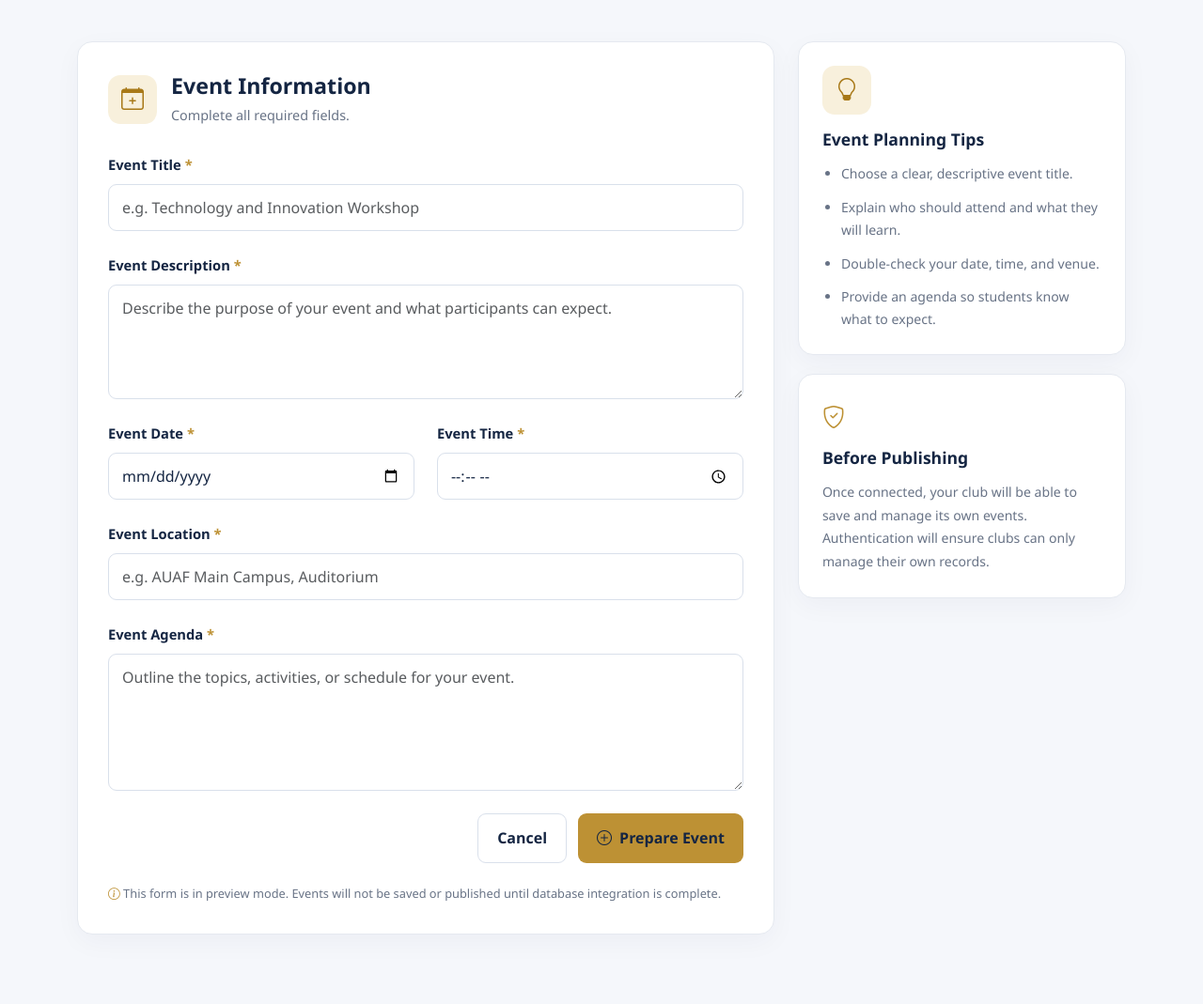
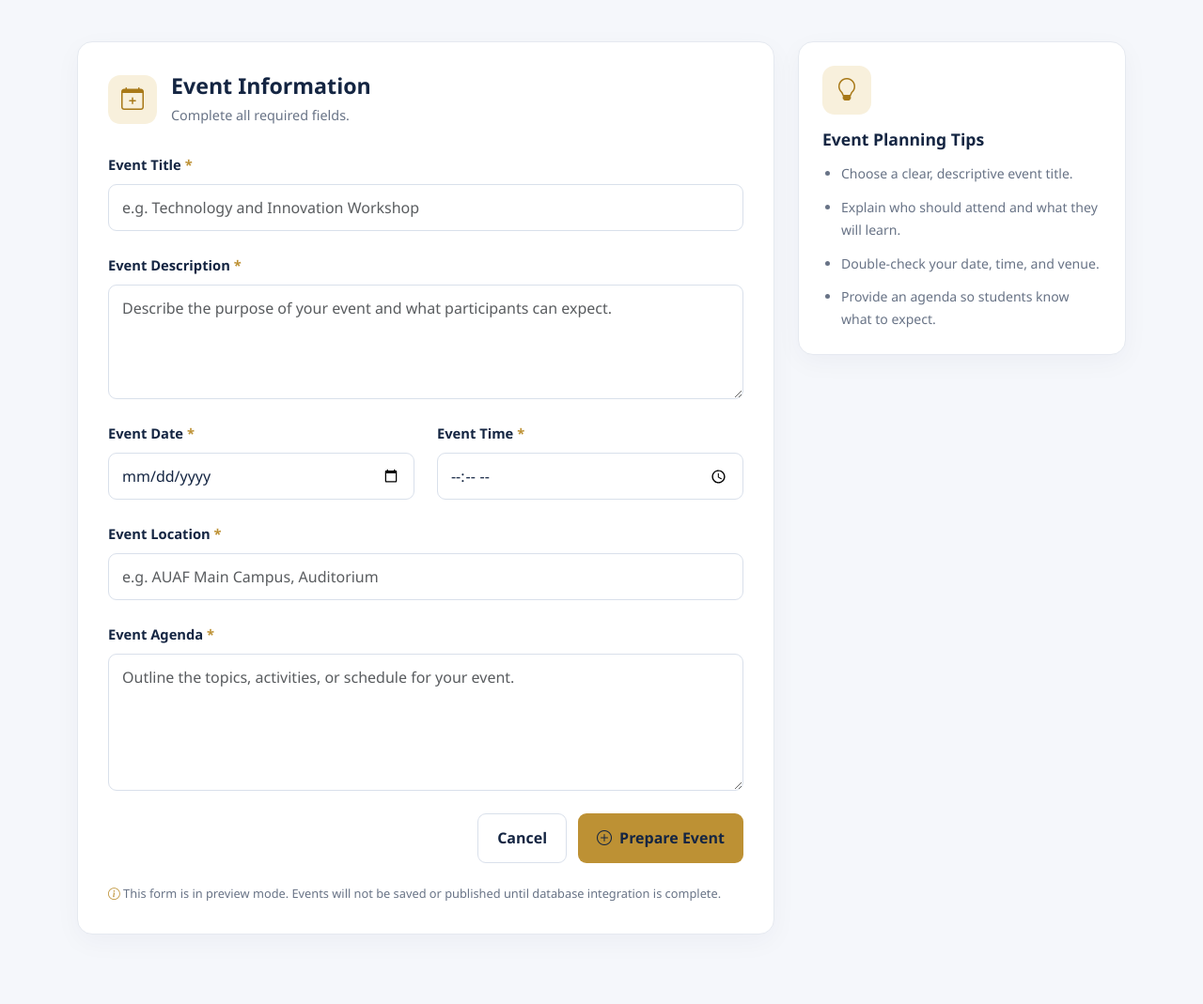
Before and after one commit to Zohra-tech/AUAF-event-management-website, a PHP site: page /club/create-event.php in a window 1280 px wide. Shown: the part 383-1452 px from the top of the page at 94% size. Run offline with PHP 8.4, Linux system fonts and the light colour scheme.

Commit message:
unncessary fields are removed

```diff
--- a/club/create-event.php
+++ b/club/create-event.php
@@ -268,16 +268,6 @@ if ($_SERVER['REQUEST_METHOD'] === 'POST') {
                         <li>Provide an agenda so students know what to expect.</li>
                     </ul>
                 </div>
-
-                <div class="event-guidelines-card event-preview-note">
-                    <i class="bi bi-shield-check"></i>
-                    <h3>Before Publishing</h3>
-                    <p>
-                        Once connected, your club will be able to save and
-                        manage its own events. Authentication will ensure
-                        clubs can only manage their own records.
-                    </p>
-                </div>
             </aside>
 
         </div>
```
